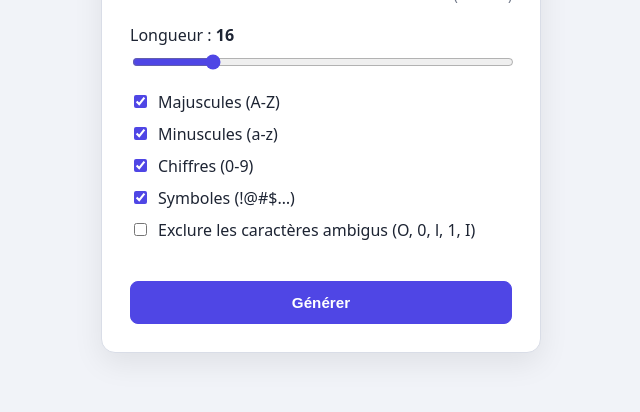
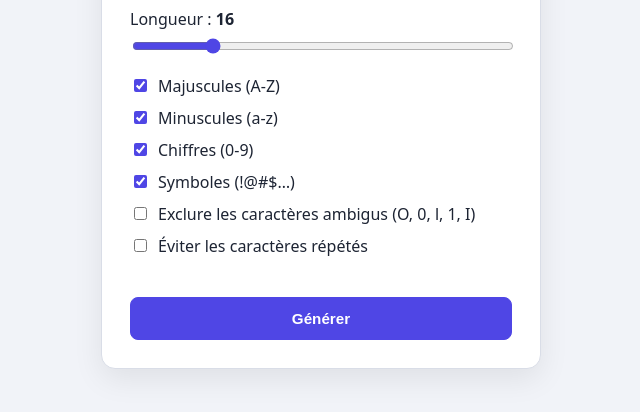
Before and after one commit to Anigsmbeatz/password-generator, a plain HTML site: page index.html in a window 1280 px wide. Shown: the part 300-712 px from the top of the page, without its empty margins (319-959 px from the left). Drawn offline with Linux system fonts and the light colour scheme.

Commit message:
feat: ajoute la generation sans caracteres repetes

```diff
--- a/index.html
+++ b/index.html
@@ -31,6 +31,7 @@
       <label><input type="checkbox" id="digits" checked> Chiffres (0-9)</label>
       <label><input type="checkbox" id="symbols" checked> Symboles (!@#$…)</label>
       <label><input type="checkbox" id="ambiguous"> Exclure les caractères ambigus (O, 0, l, 1, I)</label>
+      <label><input type="checkbox" id="no-repeat"> Éviter les caractères répétés</label>
     </div>
 
     <p id="error" class="error" role="alert"></p>
--- a/script.js
+++ b/script.js
@@ -40,12 +40,18 @@ function getSelectedSets() {
     .map((key) => (excludeAmbiguous ? CHARSETS[key].replace(AMBIGUOUS, "") : CHARSETS[key]));
 }
 
-function generatePassword(length, sets) {
+function generatePassword(length, sets, noRepeat = false) {
   const all = sets.join("");
   // Garantit au moins un caractère de chaque catégorie choisie
   const chars = sets.map((set) => set[randomInt(set.length)]);
+  // Sans répétition : on tire uniquement parmi les caractères pas encore utilisés
+  const pool = noRepeat ? [...all].filter((c) => !chars.includes(c)) : null;
   while (chars.length < length) {
-    chars.push(all[randomInt(all.length)]);
+    if (noRepeat) {
+      chars.push(pool.splice(randomInt(pool.length), 1)[0]);
+    } else {
+      chars.push(all[randomInt(all.length)]);
+    }
   }
   return shuffle(chars).join("");
 }
@@ -75,9 +81,18 @@ function generate() {
     strengthLabel.textContent = "";
     return;
   }
+  const noRepeat = el("no-repeat").checked;
+  const poolSize = sets.join("").length;
+  if (noRepeat && length > poolSize) {
+    errorBox.textContent = `Sans répétition, la longueur maximale est de ${poolSize} caractères.`;
+    passwordInput.value = "";
+    strengthBar.style.width = "0";
+    strengthLabel.textContent = "";
+    return;
+  }
   errorBox.textContent = "";
 
-  passwordInput.value = generatePassword(length, sets);
+  passwordInput.value = generatePassword(length, sets, noRepeat);
   updateStrength(length, sets.join("").length);
 }
 
```
